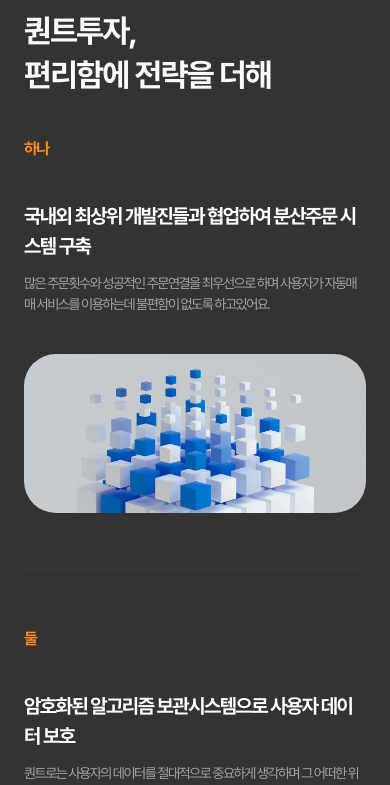
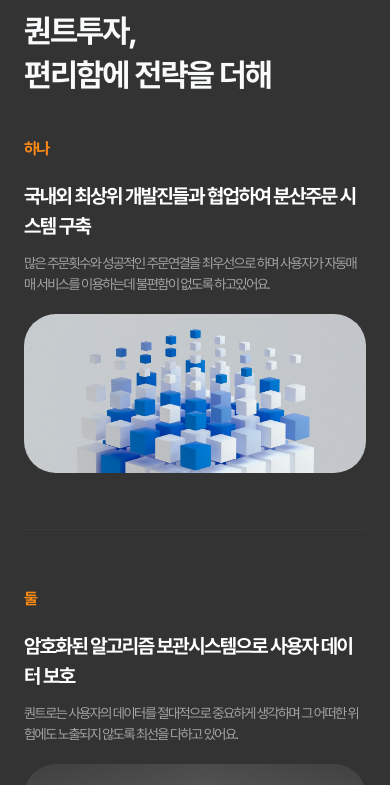
Before and after one commit to mufaqar/quatro, a Next.js app: page / in a window 390 px wide. Shown: the part 5020-5805 px from the top of the page. Built offline with nearby package versions, Linux system fonts and the light colour scheme.

Commit message:
posts updated

```diff
--- a/components/postBox.js
+++ b/components/postBox.js
@@ -4,11 +4,11 @@ import {motion} from 'framer-motion'
 
 export default function PostBox({ title, content, image_path,category }) {
     return (
-        <div className='grid md:grid-cols-2 grid-cols-1 md:gap-24 gap-10'>
+        <div className='grid md:grid-cols-2 grid-cols-1 md:gap-24 gap-5'>
             <div>
                 <motion.h6 className='md:text-[1.25rem] text-[1rem] md:leading-[1.6rem] -tracking-[1.5px] font-medium text-[#FF8B15]'
                 variants={TextAnimation} initial="offScreen" whileInView="onScreen" viewport={{ once: true, amount: 0.1 }}>{category}</motion.h6>
-                <motion.h3 className='md:text-[2.1rem] text-[1.25rem] md:leading-[2.75rem] font-bold -tracking-[1.5px] text-white mt-10'
+                <motion.h3 className='md:text-[2.1rem] text-[1.25rem] md:leading-[2.75rem] font-bold -tracking-[1.5px] text-white md:mt-9 mt-5'
                 variants={TextAnimation} initial="offScreen" whileInView="onScreen" viewport={{ once: true, amount: 0.1 }}>
                     {title}</motion.h3>
                 <motion.p className='md:text-[1.5rem] text-[0.875rem] md:leading-[2.25rem] -tracking-[1.5px] font-medium text-[#A5A5A5] mt-3'
```
